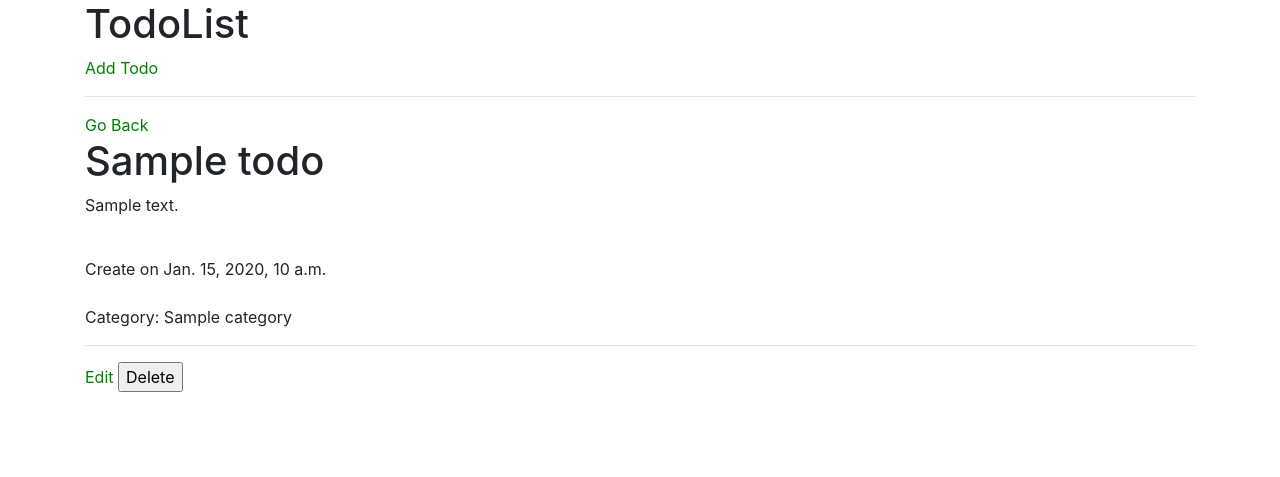
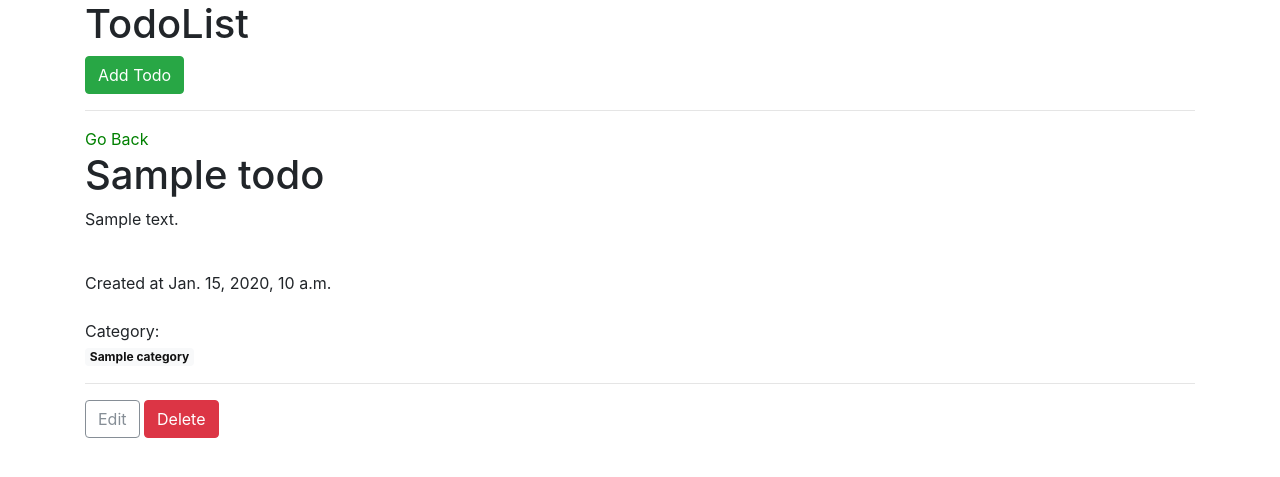
Before and after one commit to suewonjp/django-tutorial-todolist, a Django app: page /todos/details/1 in a window 1280 px wide. Shown: the top 477 px of the page. Run offline with Django 3.2, Linux system fonts and the light colour scheme; tables that the repository leaves empty hold one stand-in row (values such as "Sample post"); some libraries are stand-ins or nearby versions.

Commit message:
refactor styles

```diff
--- a/todos/templates/details.html
+++ b/todos/templates/details.html
@@ -5,24 +5,20 @@
 <h1>{{todo.title}}</h1>
 <p>{{todo.text}}</p>
 <br>
-Create on {{todo.created_at}}
+Created at {{todo.created_at}}
 <br><br>
 
 <div>
-Category:
-{% for c in categories %}
-  {% if forloop.last %}
-  <span>{{c.name}}</span>
-  {% else %}
-  <span>{{c.name}}, </span>
-  {% endif %}
-{% endfor %}
+  <div>Category:</div>
+  {% for c in categories %}
+  <span class='badge badge-light'>{{c.name}}</span>
+  {% endfor %}
 </div>
 
 <hr>
 <form action="{% url 'todos:delete' todo.id %}" method="post">
   {% csrf_token %}
-  <a class='todos-edit' href="{% url 'todos:update' todo.id %}">Edit</a>
-  <input class='todos-delete' type="submit" value="Delete" />
+  <a class='todos-edit btn btn-outline-secondary' href="{% url 'todos:update' todo.id %}">Edit</a>
+  <input class='todos-delete btn btn-danger' type="submit" value="Delete" />
 </form>
 {% include 'partials/footer.html' %}
--- a/todos/templates/index.html
+++ b/todos/templates/index.html
@@ -1,8 +1,8 @@
 {% include 'partials/header.html' %}
 
-<ul>
+<ul class='list-group'>
   {% for todo in todos %}
-  <li>
+  <li class='list-group-item'>
     <a href="{% url 'todos:detail' todo.id %}">{{todo.title}}</a>
   </li>
   {% endfor %}
--- a/todos/templates/partials/header.html
+++ b/todos/templates/partials/header.html
@@ -21,6 +21,6 @@
       {% endif %}
       </div>
 
-      <a href="{% url 'todos:add' %}">Add Todo</a>
+      <a class='btn btn-success' href="{% url 'todos:add' %}">Add Todo</a>
       <hr>
     </header>
```
